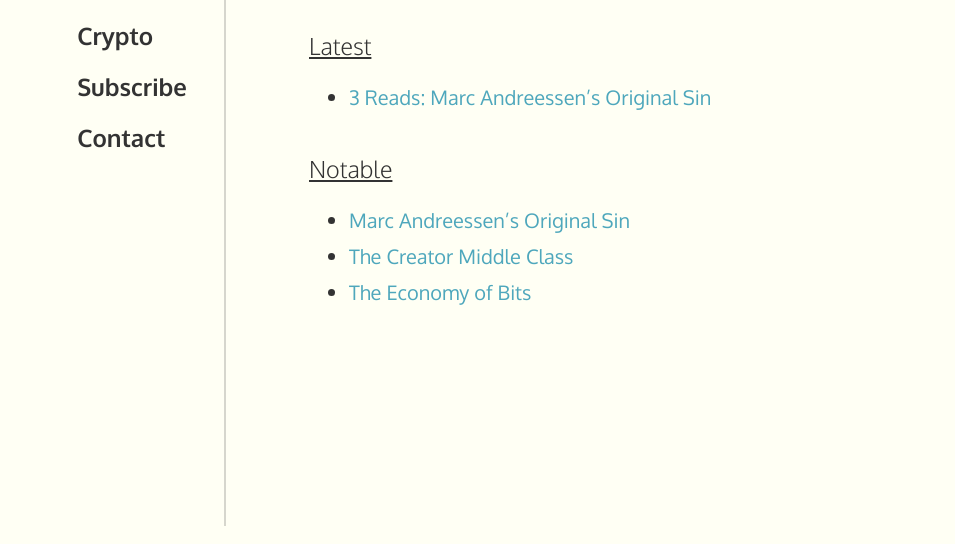
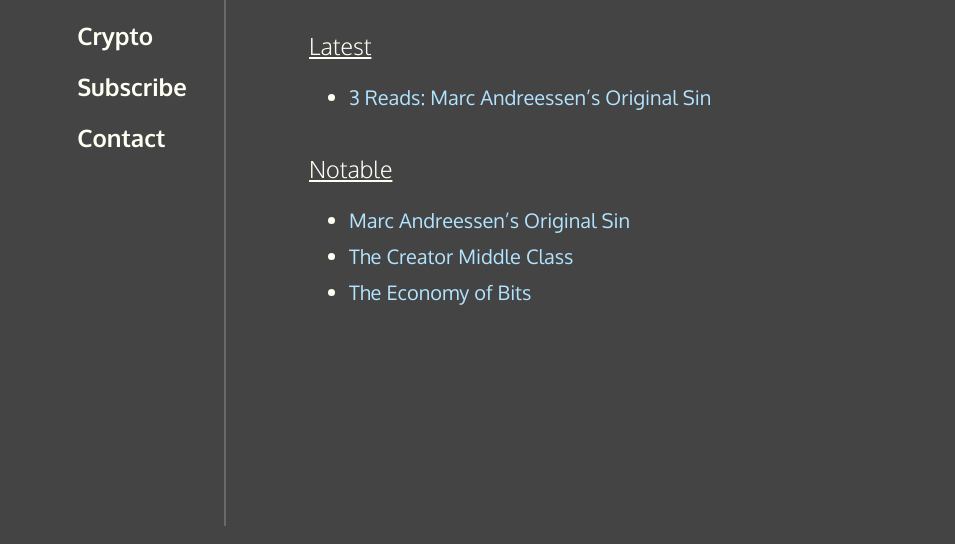
Before and after one commit to nputnam-hu/e-conomy-web, a Gatsby site: page / in a window 1280 px wide. Shown: the part 256-800 px from the top of the page, without its empty margins (160-1115 px from the left). Built offline with nearby package versions, Linux system fonts and the light colour scheme; Gatsby itself is replaced by a stand-in of ours; a web font is replaced by a local one.

Commit message:
Update _vars.sass

```diff
--- a/src/styles/_vars.sass
+++ b/src/styles/_vars.sass
@@ -4,15 +4,15 @@
 $primaryFont: Oxygen, sans-serif
 $headerFont: Raleway, Helvetica
 $blogFont: Source Serif Pro, sans-serif
-$greyFontColor: #767676
-// $greyFontColor: #a6a6a6
-$blackFontColor: #333
-// $blackFontColor: #fffff4
-$siteBackground: #fffff4
-// $siteBackground: #444
-$dividerBorder: 1px solid rgba(51, 51, 51, 0.2)
-// $dividerBorder: 1px solid rgba(255, 255, 255, 0.2)
-$dividerColor: rgba(51, 51, 51, 0.2)
-// $dividerColor: rgba(255, 255, 255, 0.2)
-$linkColor: #4EA7BC
-// $linkColor: #B2E3FF
+// $greyFontColor: #767676
+$greyFontColor: #a6a6a6
+// $blackFontColor: #333
+$blackFontColor: #fffff4
+// $siteBackground: #fffff4
+$siteBackground: #444
+// $dividerBorder: 1px solid rgba(51, 51, 51, 0.2)
+$dividerBorder: 1px solid rgba(255, 255, 255, 0.2)
+// $dividerColor: rgba(51, 51, 51, 0.2)
+$dividerColor: rgba(255, 255, 255, 0.2)
+// $linkColor: #4EA7BC
+$linkColor: #B2E3FF
```
